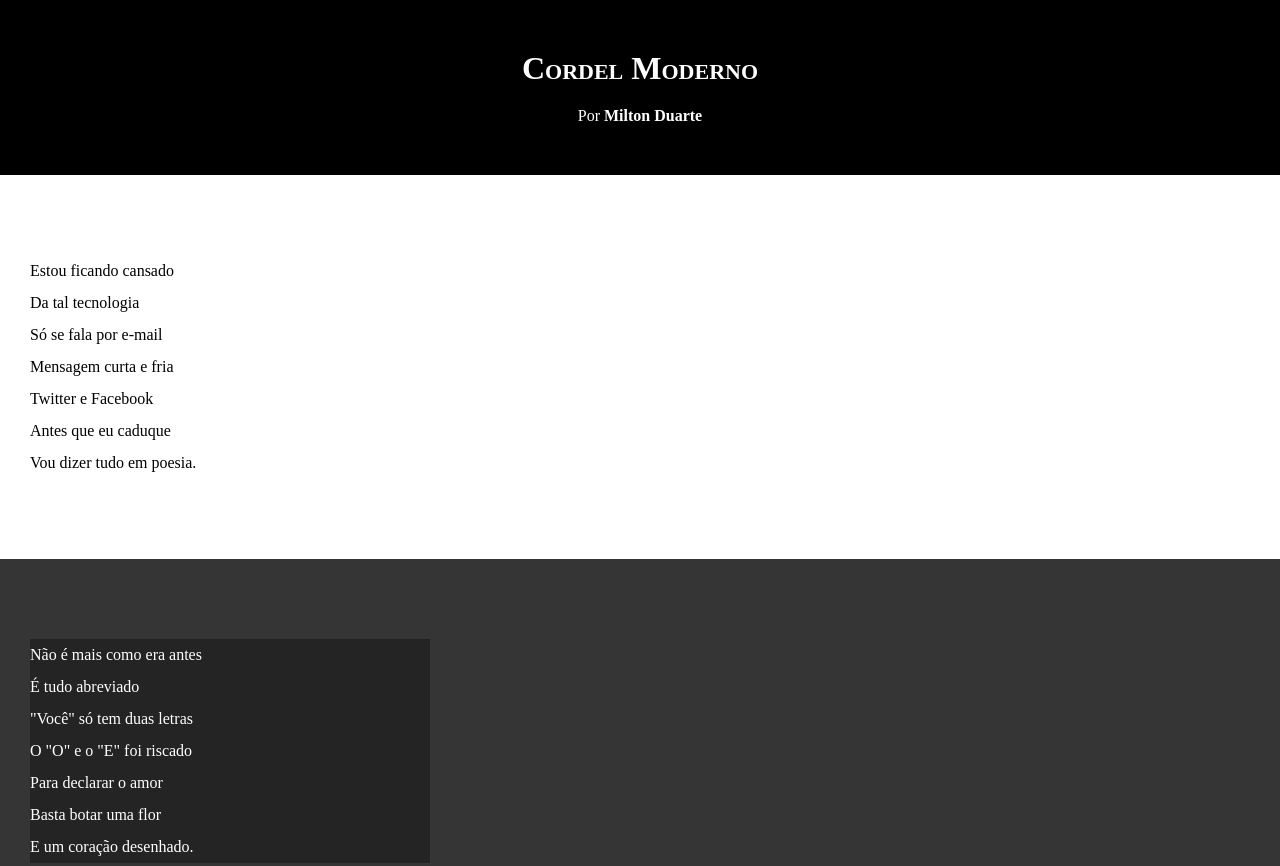
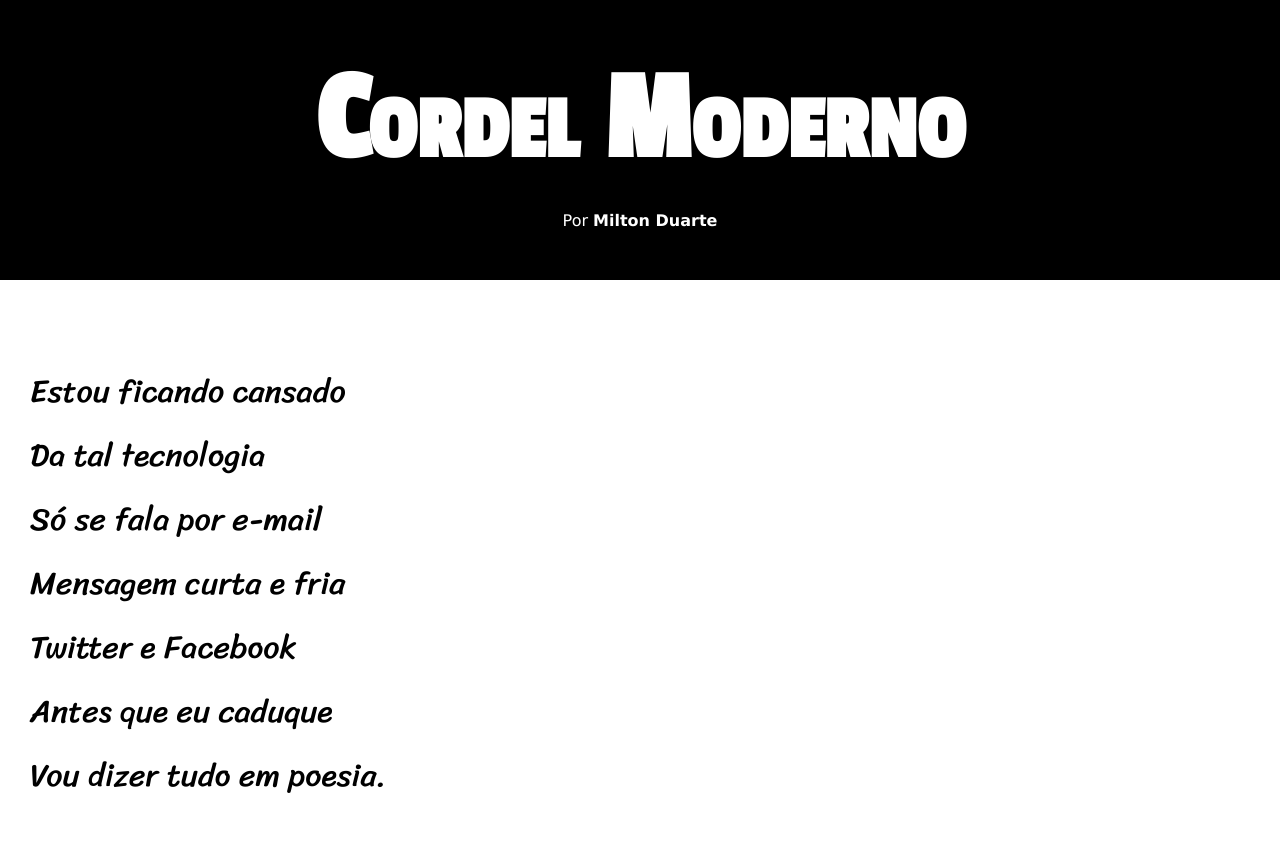
Before and after one commit to Vitoriacoliveira/html-css, a plain HTML site: page desafios/d012/index.html in a window 1280 px wide. Shown: the top 866 px of the page. Drawn offline with Linux system fonts and the light colour scheme.

Commit message:
update css

```diff
--- a/desafios/d012/estilo/style.css
+++ b/desafios/d012/estilo/style.css
@@ -1,13 +1,27 @@
 @charset "UTF-8";
+
+@import url('https://fonts.googleapis.com/css2?family=Passion+One&display=swap');
+
+@import url('https://fonts.googleapis.com/css2?family=Sriracha&display=swap');
+
+:root{
+    --fonte1: verdana, Geneva, Tahoma, sans-serif;
+    --fonte2:"Passion One", sans-serif;
+    --fonte3:"Sriracha", cursive;
+
+}
 
 *{
    margin: 0px;
    padding: 0px;
+   font-size: 1em;
+
 }
 
 html, body{
     min-height: 100vh;
     background-color: darkgray;
+    font-family: var(--fonte1);
 }
 
 header{
@@ -19,6 +33,9 @@
 header > h1{
    padding-top: 50px;
    font-variant: small-caps;
+   font-family: var(--fonte2);
+   font-size: 10vw;
+
 }
 
 header > p {
@@ -41,6 +58,8 @@
     padding-bottom: 10vh;
     line-height: 2em;
     padding-left: 30px;
+    font-family: var(--fonte3);
+    font-size: 2.5vw;
 }
 
 section.normal{
@@ -54,7 +73,8 @@
 }
 
 section.imagem > p{
-    width:400px ;
+    display:inline-block;
+    padding: 5px;
     background-color: rgba(0, 0, 0, 0.325);
 }
 
```
